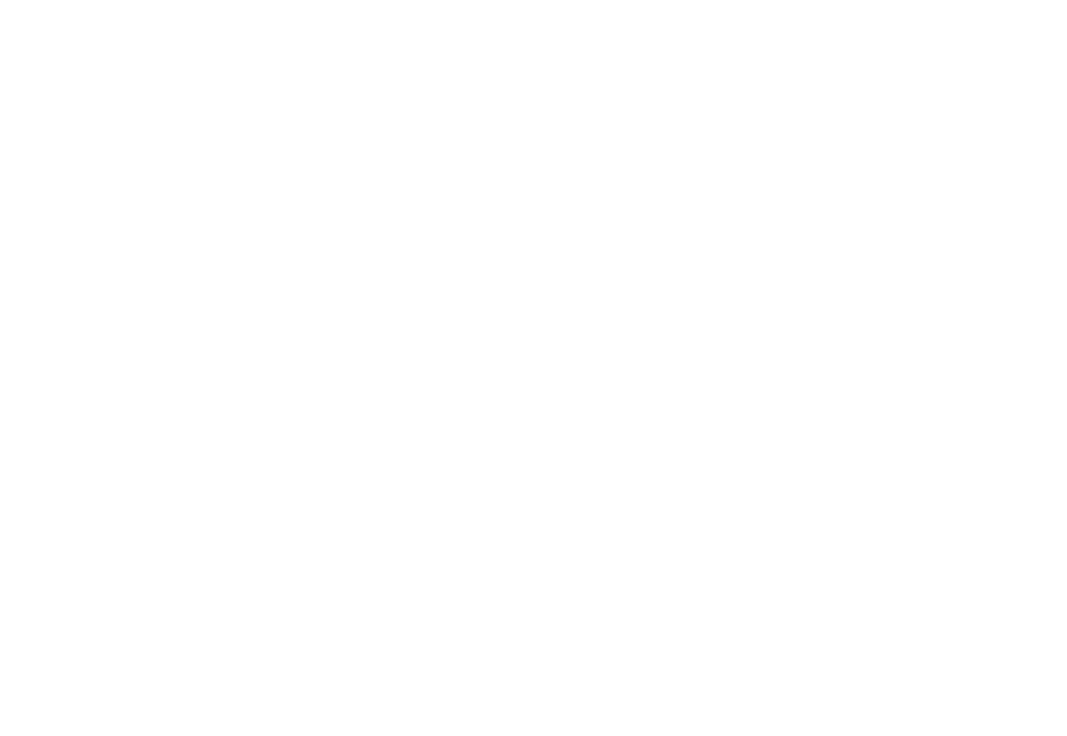
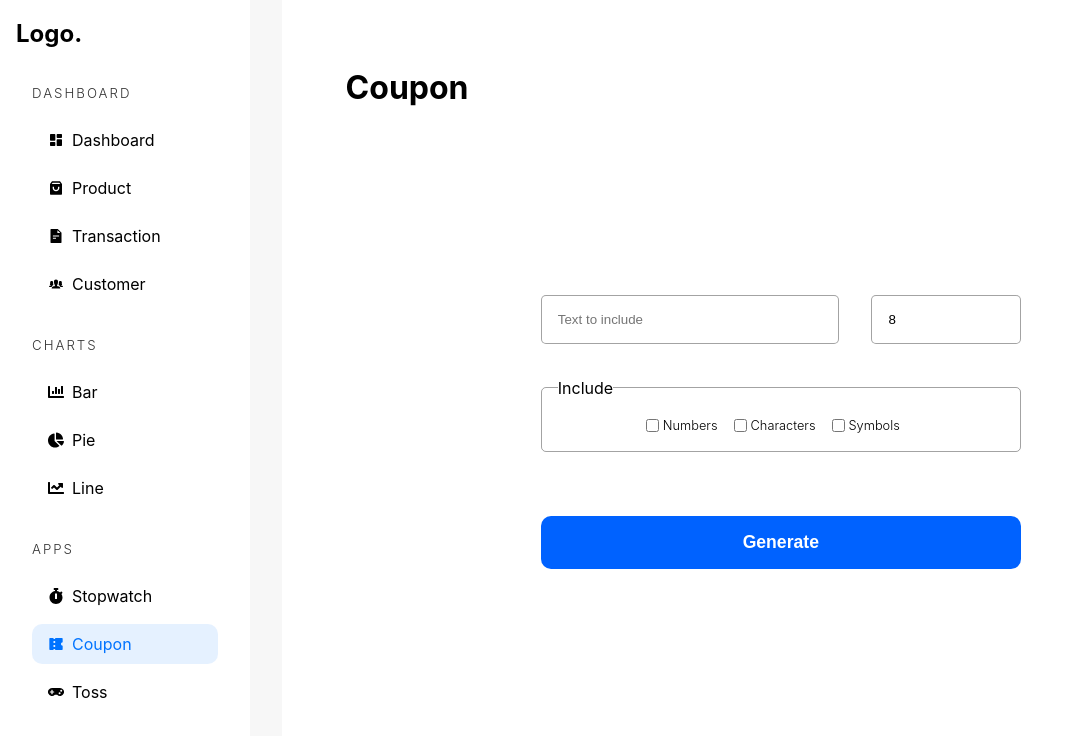
Before and after one commit to navneetanand448/Admin-dashboard, a React app in the folder frontend/: page /admin/app/coupon in a window 1280 px wide. Before the commit this address had no page. Shown: the top 736 px of the page, without its empty margins (0-1067 px from the left). Built offline with nearby package versions, Linux system fonts and the light colour scheme; the HTML template or start-up script is replaced by a standard one.

Commit message:
feat: add Coupons, StopWatch, and Toss apps with assets

```diff
--- a/frontend/src/App.jsx
+++ b/frontend/src/App.jsx
@@ -16,12 +16,15 @@
 const ProductManagement = lazy(
   () => import("./Pages/management/ProductManagement.jsx"),
 );
-const BarCharts=lazy(()=>import("./Pages/charts/BarCharts.jsx"))
-const PieCharts=lazy(()=>import("./Pages/charts/PieCharts.jsx"))
-const LineCharts=lazy(()=>import("./Pages/charts/LineCharts.jsx"))
+const BarCharts = lazy(() => import("./Pages/charts/BarCharts.jsx"));
+const PieCharts = lazy(() => import("./Pages/charts/PieCharts.jsx"));
+const LineCharts = lazy(() => import("./Pages/charts/LineCharts.jsx"));
 const TransactionManagement = lazy(
   () => import("./Pages/management/TransactionManagement.jsx"),
 );
+const Toss = lazy(() => import("./Pages/apps/Toss.jsx"));
+const Coupons = lazy(() => import("./Pages/apps/Coupons.jsx"));
+const StopWatch = lazy(() => import("./Pages/apps/StopWatch.jsx"));
 function App() {
   return (
     <Router>
@@ -37,9 +40,9 @@
           <Route path="/admin/product" element={<Products />} />
           <Route path="/admin/customer" element={<Customer />} />
 
-          <Route path="/admin/chart/bar" element={<BarCharts/>}/>
-           <Route path="/admin/chart/pie" element={<PieCharts/>}/>
-            <Route path="/admin/chart/line" element={<LineCharts/>}/>
+          <Route path="/admin/chart/bar" element={<BarCharts />} />
+          <Route path="/admin/chart/pie" element={<PieCharts />} />
+          <Route path="/admin/chart/line" element={<LineCharts />} />
 
           <Route path="/admin/product/new" element={<NewProduct />} />
           <Route path="/admin/product/:id" element={<ProductManagement />} />
@@ -47,6 +50,9 @@
             path="/admin/transaction/:id"
             element={<TransactionManagement />}
           />
+          <Route path="/admin/app/stopwatch" element={<StopWatch />} />
+          <Route path="/admin/app/coupon" element={<Coupons />} />
+          <Route path="/admin/app/toss" element={<Toss />} />
         </Routes>
       </Suspense>
     </Router>
--- /dev/null
+++ b/frontend/src/Pages/apps/Coupons.jsx
@@ -0,0 +1,114 @@
+import { FormEvent, useEffect, useState } from "react";
+import AdminSidebar from "../../Components/AdminSidebar";
+
+const allLetters = "ABCDEFGHIJKLMNOPQRSTUVWXYZabcdefghijklmnopqrstuvwxyz";
+const allNumbers = "1234567890";
+const allSymbols = "!@#$%^&*()_+";
+
+const Coupons = () => {
+  const [size, setSize] = useState(8);
+  const [prefix, setPrefix] = useState("");
+  const [includeNumbers, setIncludeNumbers] = useState(false);
+  const [includeCharacters, setIncludeCharacters] = useState(false);
+  const [includeSymbols, setIncludeSymbols] = useState(false);
+  const [isCopied, setIsCopied] = useState(false);
+
+  const [coupon, setCoupon] = useState("");
+
+  const copyText = async (coupon) => {
+    await window.navigator.clipboard.writeText(coupon);
+    setIsCopied(true);
+  };
+
+  const submitHandler = (e) => {
+    e.preventDefault();
+
+    if (!includeNumbers && !includeCharacters && !includeSymbols)
+      return alert("Please Select One At Least");
+
+    let result = prefix || "";
+    const loopLength = size - result.length;
+
+    for (let i = 0; i < loopLength; i++) {
+      let entireString = "";
+      if (includeCharacters) entireString += allLetters;
+      if (includeNumbers) entireString += allNumbers;
+      if (includeSymbols) entireString += allSymbols;
+
+      const randomNum = ~~(Math.random() * entireString.length);
+      result += entireString[randomNum];
+    }
+
+    setCoupon(result);
+  };
+
+  useEffect(() => {
+    setIsCopied(false);
+  }, [coupon]);
+
+  return (
+    <div className="admin-container">
+      <AdminSidebar />
+      <main className="dashboard-app-container">
+        <h1>Coupon</h1>
+        <section>
+          <form className="coupon-form" onSubmit={submitHandler}>
+            <input
+              type="text"
+              placeholder="Text to include"
+              value={prefix}
+              onChange={(e) => setPrefix(e.target.value)}
+              maxLength={size}
+            />
+
+            <input
+              type="number"
+              placeholder="Coupon Length"
+              value={size}
+              onChange={(e) => setSize(Number(e.target.value))}
+              min={8}
+              max={25}
+            />
+
+            <fieldset>
+              <legend>Include</legend>
+
+              <input
+                type="checkbox"
+                checked={includeNumbers}
+                onChange={() => setIncludeNumbers((prev) => !prev)}
+              />
+              <span>Numbers</span>
+
+              <input
+                type="checkbox"
+                checked={includeCharacters}
+                onChange={() => setIncludeCharacters((prev) => !prev)}
+              />
+              <span>Characters</span>
+
+              <input
+                type="checkbox"
+                checked={includeSymbols}
+                onChange={() => setIncludeSymbols((prev) => !prev)}
+              />
+              <span>Symbols</span>
+            </fieldset>
+            <button type="submit">Generate</button>
+          </form>
+
+          {coupon && (
+            <code>
+              {coupon}{" "}
+              <span onClick={() => copyText(coupon)}>
+                {isCopied ? "Copied" : "Copy"}
+              </span>{" "}
+            </code>
+          )}
+        </section>
+      </main>
+    </div>
+  );
+};
+
+export default Coupons;
--- /dev/null
+++ b/frontend/src/Pages/apps/StopWatch.jsx
@@ -0,0 +1,50 @@
+import { useState,useEffect } from "react";
+import AdminSidebar from "../../Components/Adminsidebar";
+const formatTime = (timeInSecond) => {
+  const hours = String(Math.floor(timeInSecond / 3600));
+  const minute = String(Math.floor((timeInSecond % 3600) / 60));
+  const seconds = String(timeInSecond % 60);
+  return `${hours.padStart(2, "0")}:${minute.padStart(2, "0")}:${seconds.padStart(2, "0")}`;
+};
+function StopWatch() {
+  const [time, setTime] = useState(0);
+  const [isRunning, setIsRunning] = useState(false);
+  useEffect(() => {
+    let intervalID;
+    if (isRunning) {
+      intervalID = setInterval(() => {
+        setTime((prev) => prev + 1);
+      }, 1000);
+    }
+
+    return () => {
+      clearInterval(intervalID);
+    };
+  }, [isRunning]);
+  const toggleHandler = () => {
+    setIsRunning((prev) => !prev);
+  };
+  const resetHandler = () => {
+    setTime(0);
+    setIsRunning(false);
+  };
+  return (
+    <div className="admin-container">
+      <AdminSidebar />
+      <main className="dashboard-app-container">
+        <h1>StopWatch</h1>
+        <section>
+          <div className="stopwatch">
+            <h2>{formatTime(time)}</h2>
+            <button onClick={toggleHandler}>
+              {isRunning ? "Stop" : "Start"}
+            </button>
+            <button onClick={resetHandler}>Reset</button>
+          </div>
+        </section>
+      </main>
+    </div>
+  );
+}
+
+export default StopWatch;
--- /dev/null
+++ b/frontend/src/Pages/apps/Toss.jsx
@@ -0,0 +1,34 @@
+import { useState } from "react";
+import AdminSidebar from "../../components/AdminSidebar";
+
+const Toss = () => {
+  const [angle, setAngle] = useState(0);
+
+  const flipCoin = () => {
+    if (Math.random() > 0.5) setAngle((prev) => prev + 180);
+    else setAngle((prev) => prev + 360);
+  };
+
+  return (
+    <div className="admin-container">
+      <AdminSidebar />
+      <main className="dashboard-app-container">
+        <h1>Toss</h1>
+        <section>
+          <article
+            className="tosscoin"
+            onClick={flipCoin}
+            style={{
+              transform: `rotateY(${angle}deg)`,
+            }}
+          >
+            <div></div>
+            <div></div>
+          </article>
+        </section>
+      </main>
+    </div>
+  );
+};
+
+export default Toss;
```
Also changed, not shown: frontend/src/assets/images/heads.png (added), frontend/src/assets/images/tails.png (added).
